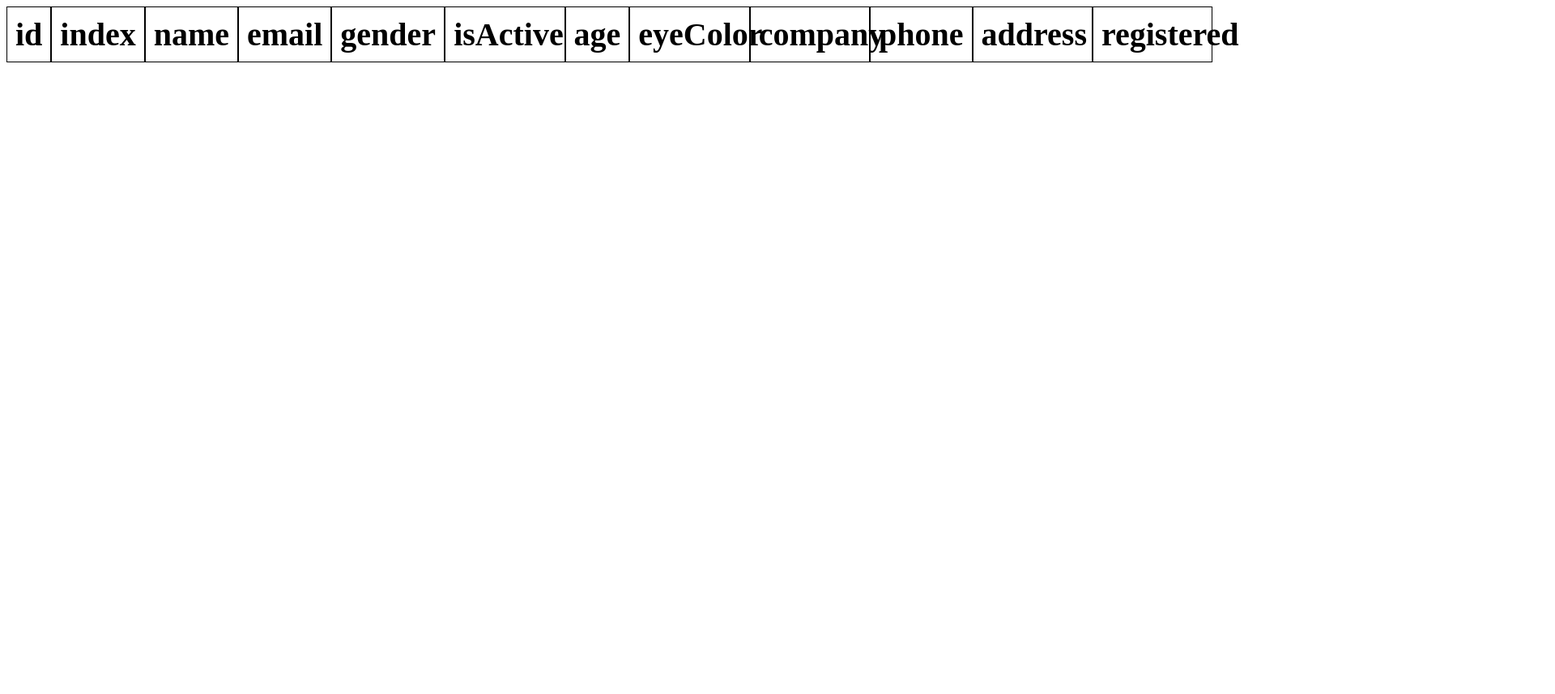
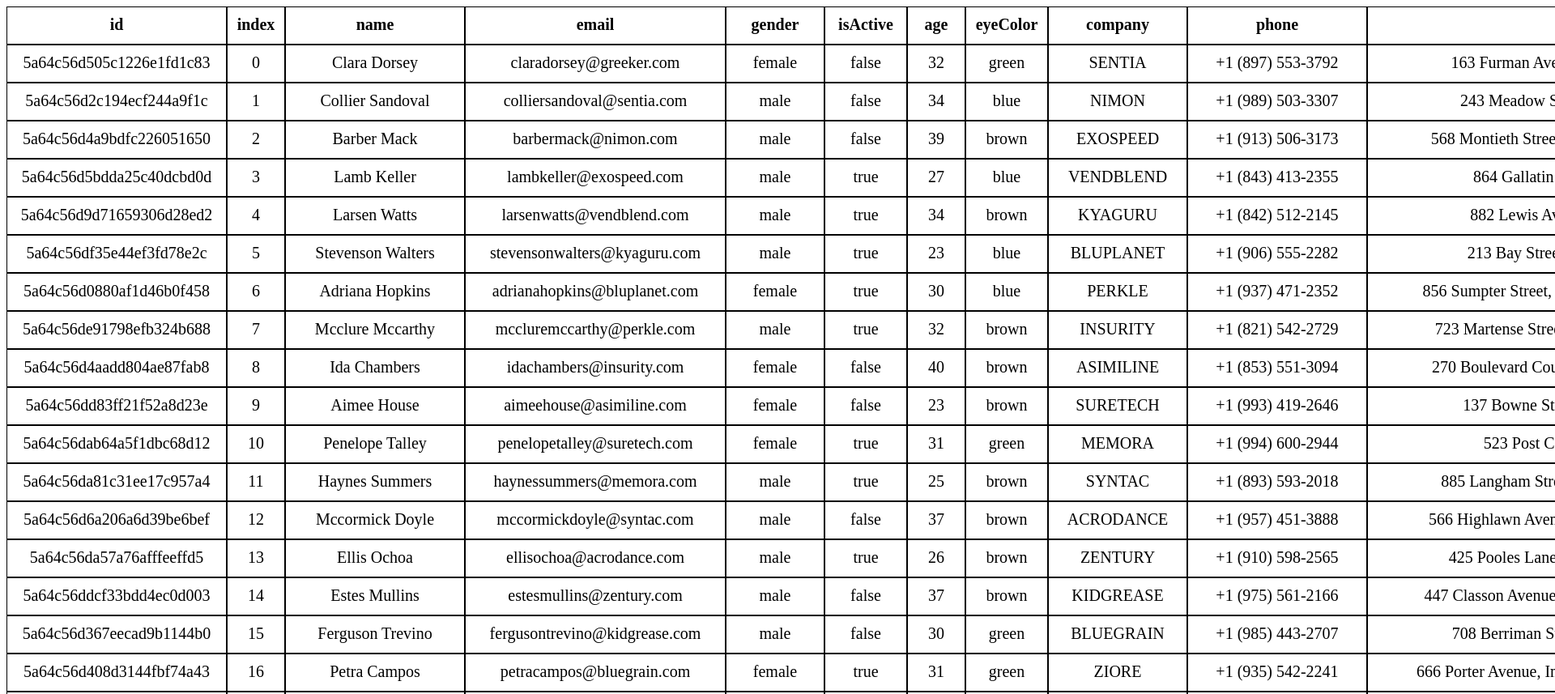
Before and after one commit to Pakopac/my-super-table, a plain HTML site: page index.html in a window 1280 px wide. Shown: the top 857 px of the page at 81% size, 1920 px wide, since content can reach past the window. Before the commit the page ends 800 px from the top, so only its background shows below. Drawn offline with Linux system fonts and the light colour scheme.

Commit message:
Make others lines

```diff
--- a/script.js
+++ b/script.js
@@ -21,15 +21,31 @@ window.onload = function() {
         divKeys.classList.add("divKeys");
         table.element.appendChild(divKeys);
 
-        for (var i in table.data){
+
+        for (var i in table.data) {
             var user = table.data[i];
-            for (var j in user ){
+        }
+            for (var j in user) {
                 var item = document.createElement('div');
                 item.classList.add(j);
                 divKeys.appendChild(item);
                 item.innerHTML += j;
             }
-            table.element.innerHTML += '<br>'
+
+
+        for (var i in table.data) {
+            user = table.data[i];
+            var divUser = document.createElement('div');
+            divUser.classList.add("divUser");
+            table.element.appendChild(divUser);
+            divUser.innerHTML += '<br>';
+
+            for (var j in user){
+                var itemUser = document.createElement('div');
+                itemUser.classList.add(j);
+                divUser.appendChild(itemUser);
+                itemUser.innerHTML = user[j];
+            }
         }
     }
 };
--- a/styles.css
+++ b/styles.css
@@ -1,51 +1,53 @@
 .divKeys {
     display: flex;
     flex-direction: row;
-    font-size: 20px;
     font-weight: bold;
+}
+.divUser {
+    display: flex;
+    flex-direction: row;
 }
 .id, .index, .name, .email, .gender, .isActive,
 .age, .eyeColor, .company, .phone, .address, .registered{
-    width: 10%;
-    height: 10%;
-    padding: 10px;
+    padding: 10px 10px 0;
+    font-size: 20px;
+    height: 35px;
     text-align: center;
     border: 1px solid black;
-    font-size: 40px;
 }
 .id{
-    flex: 4;
+    min-width: 250px;
 }
 .index{
-    flex: 1;
+    min-width: 50px;
 }
 .name{
-    flex: 3;
+    min-width: 200px;
 }
 .email{
-    flex: 4;
+    min-width: 300px;
 }
 .gender{
-    flex: 2;
+    min-width: 100px;
 }
 .isActive{
-    flex: 2;
+    min-width: 80px;
 }
 .age{
-    flex: 1;
+    min-width: 50px;
 }
 .eyeColor{
-    flex: 2;
+    min-width: 80px;
 }
 .company{
-    flex: 2;
+    min-width: 150px;
 }
 .phone{
-    flex: 3;
+    min-width: 200px;
 }
 .address{
-    flex: 5;
+    min-width: 550px;
 }
 .registered {
-    flex: 4;
+    min-width: 300px;
 }
```
